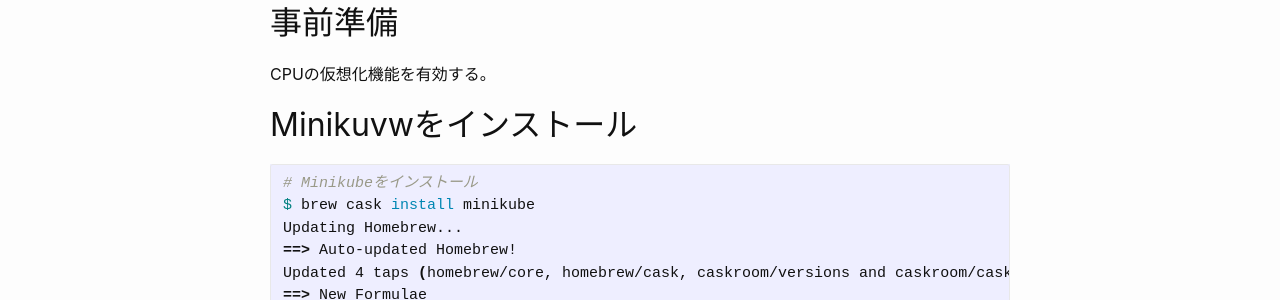
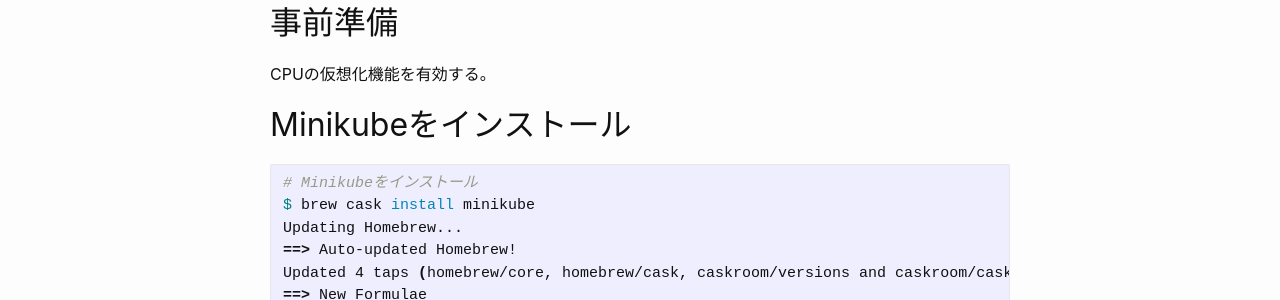
Before and after one commit to gekal/gekal.github.io, a Jekyll site: the page built from _posts/2019-04-12-minikube-over-virtualbox.markdown, in a window 1280 px wide and 900 px high. Shown: the part 408-708 px from the top of the window. Built offline with Jekyll 4.4.1, drawn with Linux system fonts in a browser that asks for light colours; comment, search, counter and statistics services are not loaded.

Commit message:
minikube correct miss

````diff
--- a/_posts/2019-04-12-minikube-over-virtualbox.markdown
+++ b/_posts/2019-04-12-minikube-over-virtualbox.markdown
@@ -16,7 +16,7 @@
 
 CPUの仮想化機能を有効する。
 
-## Minikuvwをインストール
+## Minikubeをインストール
 
 ```shell
 # Minikubeをインストール
````
